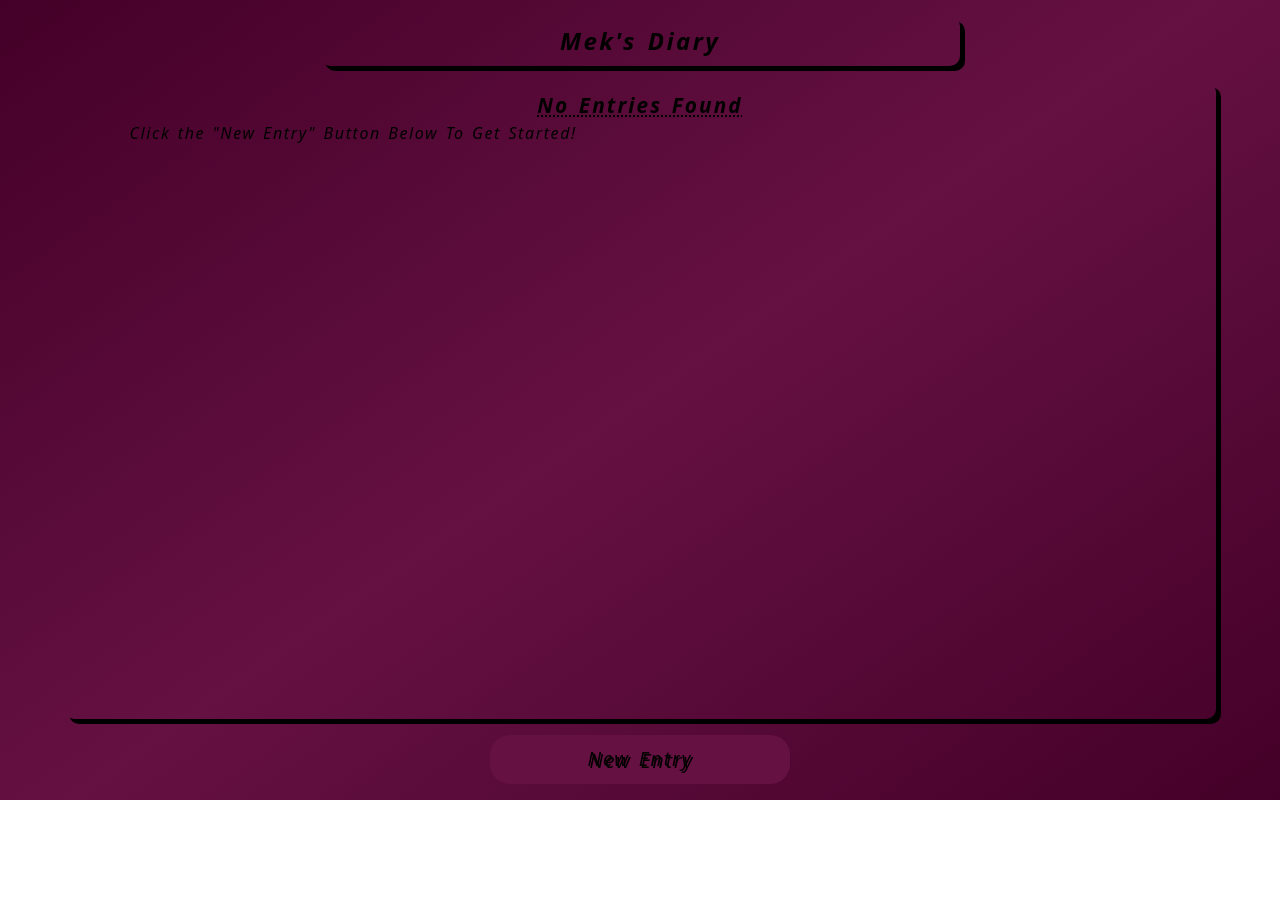
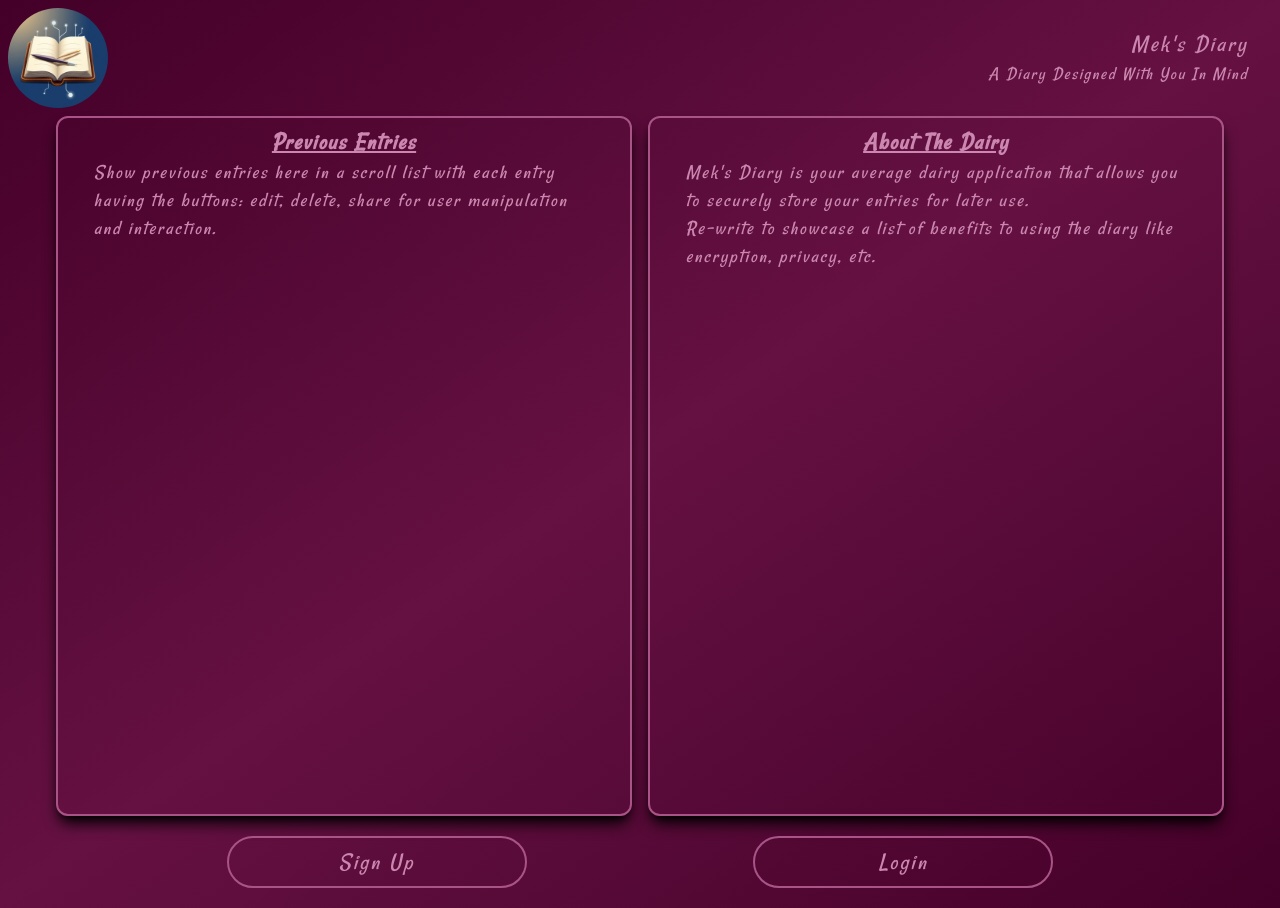
Before and after one commit to mekasu0124/Diary, a React (Create React App) app: page / in a window 1280 px wide. Before the commit the page ends 800 px from the top, so only its background shows below. Built offline with nearby package versions, Linux system fonts and the light colour scheme.

Commit message:
started home

```diff
--- a/src/pages/home.js
+++ b/src/pages/home.js
@@ -1,76 +1,93 @@
 import { useEffect, useState } from "react";
-import {
-  HomeContainer,
-  TitleContainer,
-  Title,
-  DiaryList,
-  NewEntryButton,
-  ListItem,
-  ListItemTopRow,
-  ListItemBottomRow,
-  ListItemTitle,
-  ListItemText
-} from "../styles/pages/home.style";
+import { useAuth } from '../hooks/authContext';
+import { Link, useNavigate } from "react-router-dom";
 
 export default function Home() {
-  const [entries, setEntries] = useState(null);
+  const [currentUser, setCurrentUser] = useState(null);
 
-  // useEffect(() => {
-  //   if (!entries || entries.length === 0) {
-  //     setEntries([]);
-  //   }
-  // }, [entries]);
+  const user = useAuth();
+  const navigate = useNavigate('');
 
-  const generateEntries = () => {
-    if (!entries) {
-      return (
-        <ListItem>
-          <ListItemTopRow>
-            <ListItemTitle>
-              No Entries Found
-            </ListItemTitle>
-          </ListItemTopRow>
+  useEffect(() => {
+    if (user && user.username) {
+      setCurrentUser(user);
+    };
+  }, [user, setCurrentUser]);
 
-          <ListItemBottomRow>
-            <ListItemText>
-              Click the "New Entry" Button
-              Below To Get Started!
-            </ListItemText>
-          </ListItemBottomRow>
-        </ListItem>
-      );
-    };
-
-    return entries.map(entry => {
-      return (
-        <ListItem key={entry.id}>
-          <ListItemTopRow>
-            <ListItemText>{entry.date}</ListItemText>
-            <ListItemTitle>{entry.title}</ListItemTitle>
-            <ListItemText>{entry.time}</ListItemText>
-          </ListItemTopRow>
-
-          <ListItemBottomRow>
-            <ListItemText>{entry.entry.substring(0, 50) + "..."}</ListItemText>
-          </ListItemBottomRow>
-        </ListItem>
-      );
-    });
+  if (currentUser && currentUser.username) {
+    return navigate('/dashboard');
   };
 
   return (
-    <HomeContainer>
-      <TitleContainer>
-        <Title>
-          Mek&#39;s Diary
-        </Title>
-      </TitleContainer>
+    <div className="flex flex-col items-center justify-start w-full min-h-screen">
+      <div className="flex flex-row items-center justify-center w-full flex-shrink-0">
+        <div className="flex flex-row items-center justify-start w-full p-2">
+          <img src="/images/app-icon.jpeg" alt="Mek's Diary Icon" width="100" height="100" className="rounded-full" />
+        </div>
 
-      <DiaryList>{ generateEntries() }</DiaryList>
+        <div className="flex flex-col items-center justify-evenly w-full">
+          <h1 className="font-rancho italic text-2xl text-fg text-end w-[90%] tracking-widest">Mek's Diary</h1>
 
-      <NewEntryButton to="/new-entry">
-        New Entry
-      </NewEntryButton>
-    </HomeContainer>
+          <h3 className="font-rancho italic text-lg text-fg text-end w-[90%] tracking-widest">
+            A Diary Designed With You In Mind
+          </h3>
+        </div>
+      </div>
+
+      <div className="flex flex-row items-center justify-center w-full flex-1 tracking-widest">
+        <div className="flex flex-col items-center justify-start w-[45%] ml-2 mr-2 p-2 h-[700px] border-2 border-bdr rounded-xl shadow-shadow shadow-lg">
+          <div className="flex flex-col items-center justify-start w-full">
+            <div className="flex flex-col items-center justify-center w-full flex-shrink-0">
+              <h3 className="font-rancho font-bold italic underline text-fg text-2xl text-center w-full">
+                Previous Entries
+              </h3>
+            </div>
+
+            <div className="flex flex-col items-center justify-start w-full flex-1">
+              <p className="font-rancho italic text-fg text-xl w-[90%] tracking-widest">
+                Show previous entries here in a scroll list with each entry having the buttons:
+                edit, delete, share for user manipulation and interaction.
+              </p>
+            </div>
+          </div>
+        </div>
+
+        <div className="flex flex-col items-center justify-start w-[45%] ml-2 mr-2 p-2 h-[700px] border-2 border-bdr rounded-xl shadow-shadow shadow-lg">
+          <div className="flex flex-col items-center justify-start w-full">
+            <div className="flex flex-col items-center justify-center w-full flex-shrink-0">
+              <h3 className="font-rancho font-bold italic underline text-fg text-2xl text-center w-full">
+                About The Dairy
+              </h3>
+            </div>
+
+            <div className="flex flex-col items-center justify-start w-full flex-1">
+              <p className="font-rancho italic text-fg text-xl w-[90%] tracking-widest">
+                Mek&#39;s Diary is your average dairy application that allows you to securely
+                store your entries for later use.
+              </p>
+
+              <p className="font-rancho italic text-fg text-xl w-[90%] tracking-widest">
+                Re-write to showcase a list of benefits to using the diary like encryption,
+                privacy, etc.
+              </p>
+            </div>
+          </div>
+        </div>
+      </div>
+
+      <div className="flex flex-row items-center justify-evenly w-full flex-shrink-0">
+        <Link
+          to="/auth/signup"
+          className="font-rancho italic text-2xl text-fg text-center tracking-widest border-2 border-bdr rounded-full w-[300px] p-2 mb-5 mt-5 hover:bg-bdr hover:text-black hover:underline hover:transition-transform duration-300 hover:scale-105">
+          Sign Up
+        </Link>
+
+        <Link
+          to="/auth/login"
+          className="font-rancho italic text-2xl text-fg text-center tracking-widest border-2 border-bdr rounded-full w-[300px] p-2 mb-5 mt-5 hover:bg-bdr hover:text-black hover:underline hover:transition-transform duration-300 hover:scale-105">
+          Login
+        </Link>
+      </div>
+    </div>
   );
 };
```
